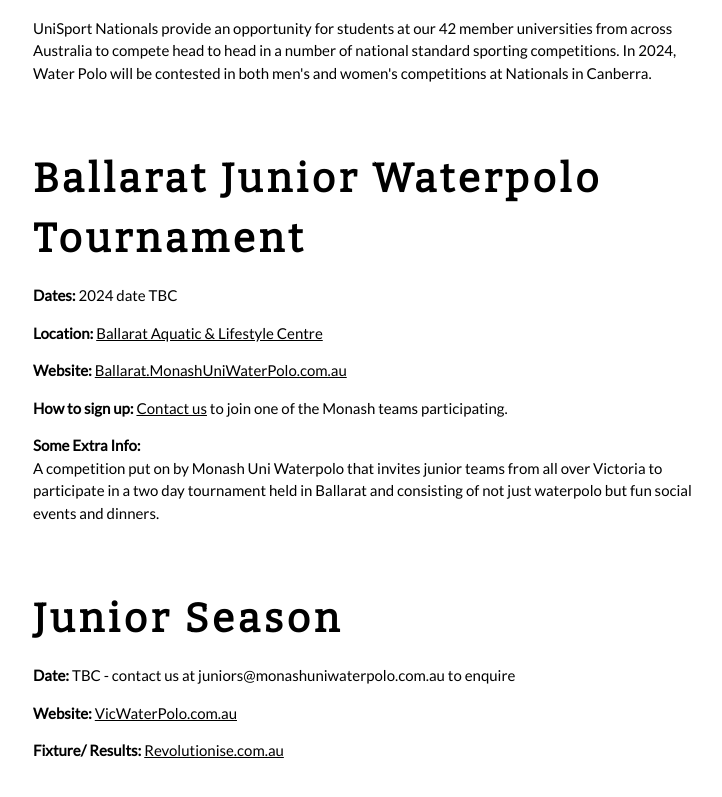
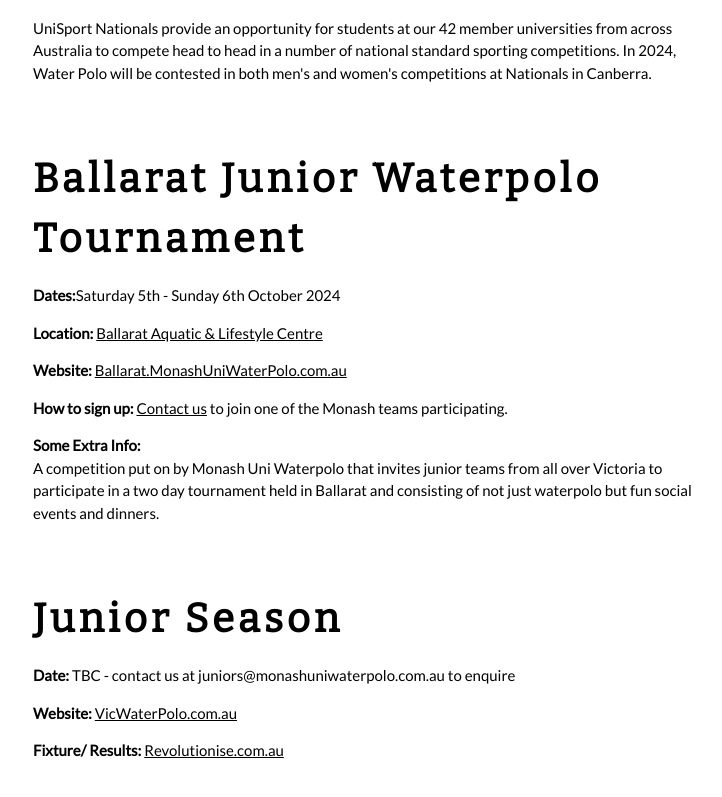
Before and after one commit to AidanWilliams/MonashWaterPoloClub, a plain HTML site: page competition-info/index.html in a window 1280 px wide. Shown: the part 1207-2004 px from the top of the page, without its empty margins (271-993 px from the left). Drawn offline with nearby package versions, Linux system fonts and the light colour scheme.

Commit message:
ballarat dates

```diff
--- a/competition-info/index.html
+++ b/competition-info/index.html
@@ -127,7 +127,7 @@ body {font-family: "Lato", sans-serif}
 
   <div class="w3-container w3-content" style="max-width:800px; padding: 20px 5%" id="ballarat">
     <h2 class="w3-wide">Ballarat Junior Waterpolo Tournament</h2>
-    <p><b>Dates:</b> 2024 date TBC</p>
+    <p><b>Dates:</b>Saturday 5th - Sunday 6th October 2024 </p>
     <p><b>Location: </b><a href="https://goo.gl/maps/PmkWFDwDn9u" target="_blank">Ballarat Aquatic & Lifestyle Centre</a></p>
     <p><b>Website: </b><a href="http://ballarat.monashuniwaterpolo.com.au/" target="_blank">Ballarat.MonashUniWaterPolo.com.au</a></p>
     <p><b>How to sign up: </b> <a href="contact.html" target="_blank">Contact us</a> to join one of the Monash teams participating.</p>
```
